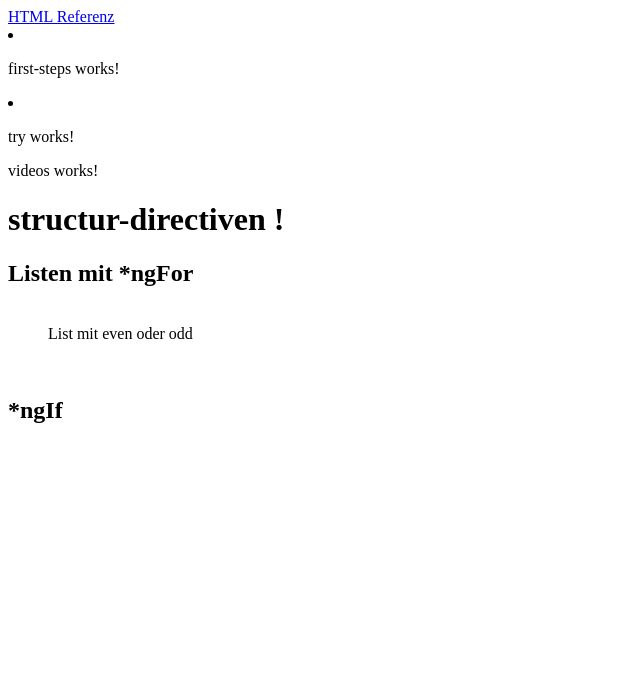
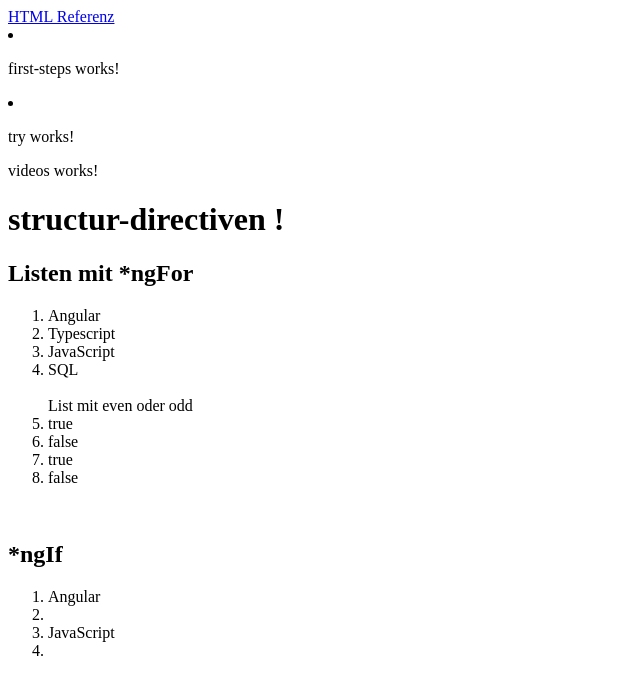
Before and after one commit to Alexstuder/UdemyAngular5, an Angular app: page / in a window 1280 px wide. Shown: the top 694 px of the page, without its empty margins (0-640 px from the left). Built offline with nearby package versions, Linux system fonts and the light colour scheme.

Commit message:
*ngIf added

```diff
--- a/src/app/structur-directiven/structur-directiven.component.html
+++ b/src/app/structur-directiven/structur-directiven.component.html
@@ -1,7 +1,8 @@
 <h1>structur-directiven !</h1>
 <h2>Listen mit *ngFor</h2>
 <ol>
-  <li *ngFor="let x of videos; index as i;first as f ; last as l">{{x}} </li> <br>
+  <li *ngFor="let x of videos; index as i;first as f ; last as l">{{x}} </li>
+  <br>
   List mit even oder odd
   <li *ngFor="let x of videos; even as e; odd as o">{{e}} </li>
 </ol>
@@ -9,5 +10,7 @@
 <br>
 <h2> *ngIf</h2>
 <ol>
-  <li *ngFor="let x of videos">{{x}}</li> <br>
+  <li *ngFor="let video of videos;even as e">
+    <span *ngIf="e">{{video}}</span>
+  </li>
 </ol>
--- a/src/app/structur-directiven/structur-directiven.component.ts
+++ b/src/app/structur-directiven/structur-directiven.component.ts
@@ -1,4 +1,4 @@
-import { Component, OnInit } from '@angular/core';
+import {Component, OnInit} from '@angular/core';
 
 @Component({
   selector: 'app-structur-directiven',
@@ -7,7 +7,10 @@ import { Component, OnInit } from '@angular/core';
 })
 export class StructurDirectivenComponent implements OnInit {
 
-  constructor() { }
+  videos = ['Angular', 'Typescript', 'JavaScript', 'SQL'];
+
+  constructor() {
+  }
 
   ngOnInit(): void {
   }
--- a/src/app/videos/videos.component.ts
+++ b/src/app/videos/videos.component.ts
@@ -1,4 +1,4 @@
-import { Component, OnInit } from '@angular/core';
+import {Component, OnInit} from '@angular/core';
 
 @Component({
   selector: 'app-videos',
@@ -6,7 +6,6 @@ import { Component, OnInit } from '@angular/core';
   styleUrls: ['./videos.component.css']
 })
 export class VideosComponent implements OnInit {
-  videos = ['Angular', 'Typescript', 'JavaScript', 'SQL'];
 
   constructor() { }
 
```
